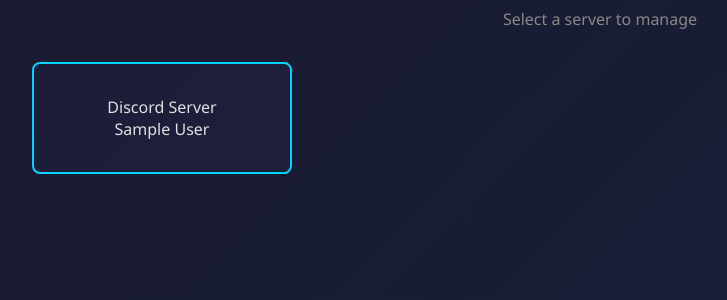
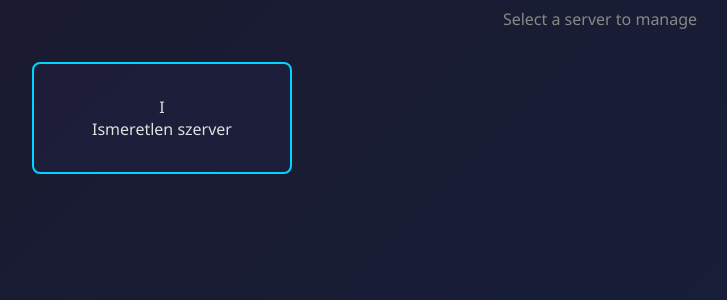
Before and after one commit to kacsofd001-glitch/shadowmod, a Flask app: page /dashboard in a window 1280 px wide. Shown: the part 159-459 px from the top of the page, without its empty margins (40-767 px from the left). Run offline with Flask 3, Linux system fonts and the light colour scheme; the visitor is signed in with stand-in values (Sample User, id 1); tables that the repository leaves empty hold one stand-in row (values such as "Sample post").

Commit message:
def database and dashboard.html fix ( NO acces to servers )

```diff
--- a/database.py
+++ b/database.py
@@ -205,22 +205,15 @@ def cache_user_guilds(user_id, guilds_data):
         conn.close()
 
 def get_user_admin_guilds(user_id):
-    """Get guilds where user is admin with full data"""
     with db_lock:
         conn = sqlite3.connect(DB_FILE)
-        conn.row_factory = sqlite3.Row
+        conn.row_factory = sqlite3.Row # Ez kritikus!
         cursor = conn.cursor()
-
-        # Lekérjük a guild_id mellett a nevet is, hogy a dashboard ki tudja írni
-        cursor.execute(
-            'SELECT guild_id, guild_name FROM user_guilds WHERE user_id = ? AND is_admin = 1',
-            (user_id,)
-        )
+        cursor.execute('SELECT guild_id, guild_name FROM user_guilds WHERE user_id = ? AND is_admin = 1', (user_id,))
         rows = cursor.fetchall()
         conn.close()
-
-        # Adjunk vissza objektumokat, ne csak ID-kat, ha a frontend ezt várja
-        return [dict(row) for row in rows] if rows else []
+        # Itt szótárakat készítünk belőlük
+        return [{"guild_id": row['guild_id'], "guild_name": row['guild_name']} for row in rows]
 
 def guild_exists_in_cache(user_id, guild_id):
     """Check if guild is in user's cache and user is admin"""
--- a/templates/dashboard.html
+++ b/templates/dashboard.html
@@ -99,21 +99,22 @@
                         return;
                     }
 
+                    // A dashboard.html megfelelő része:
 data.servers.forEach(server => {
-                        // Kiszűrjük, ha esetleg csak egy string jönne, de objektumot várunk
-                        const guildId = server.guild_id || server;
-                        const guildName = server.guild_name || "Discord Server";
+    // Biztosítjuk, hogy az ID és a Név is megvan
+    const guildId = server.guild_id;
+    const guildName = server.guild_name || "Ismeretlen szerver";
 
     const card = document.createElement('a');
+    // A linkbe az ID kell!
     card.href = `/dashboard/server/${guildId}`;
     card.className = 'server-card';
 
-                        // Itt állítjuk össze a kártyát névvel és ikonnal
     card.innerHTML = `
-                            <div class="server-icon-container">
-                                <div class="server-name-display">${guildName}</div>
-                                <div class="server-id-small">${guildId}</div>
+        <div class="server-icon-placeholder">
+            ${guildName.charAt(0).toUpperCase()}
         </div>
+        <div class="server-name">${guildName}</div>
     `;
     grid.appendChild(card);
 });
```
Lines whose indentation alone changed are shown as unchanged.
